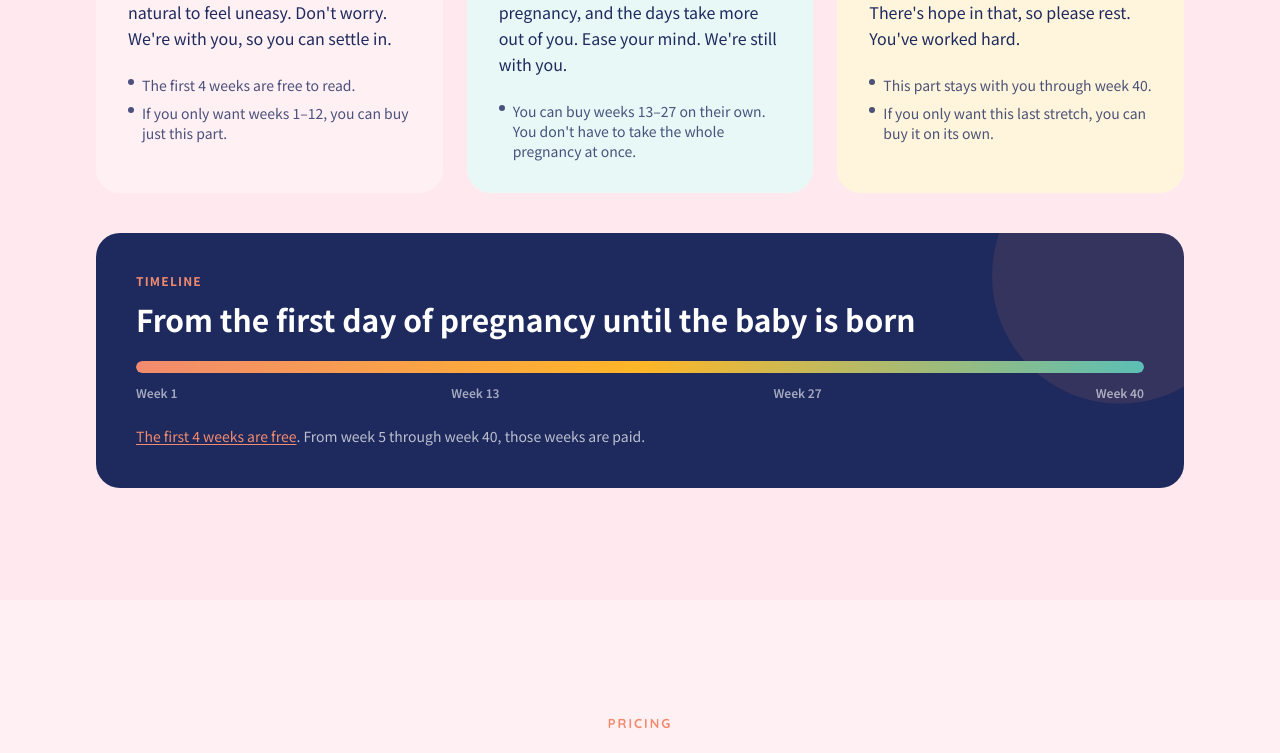
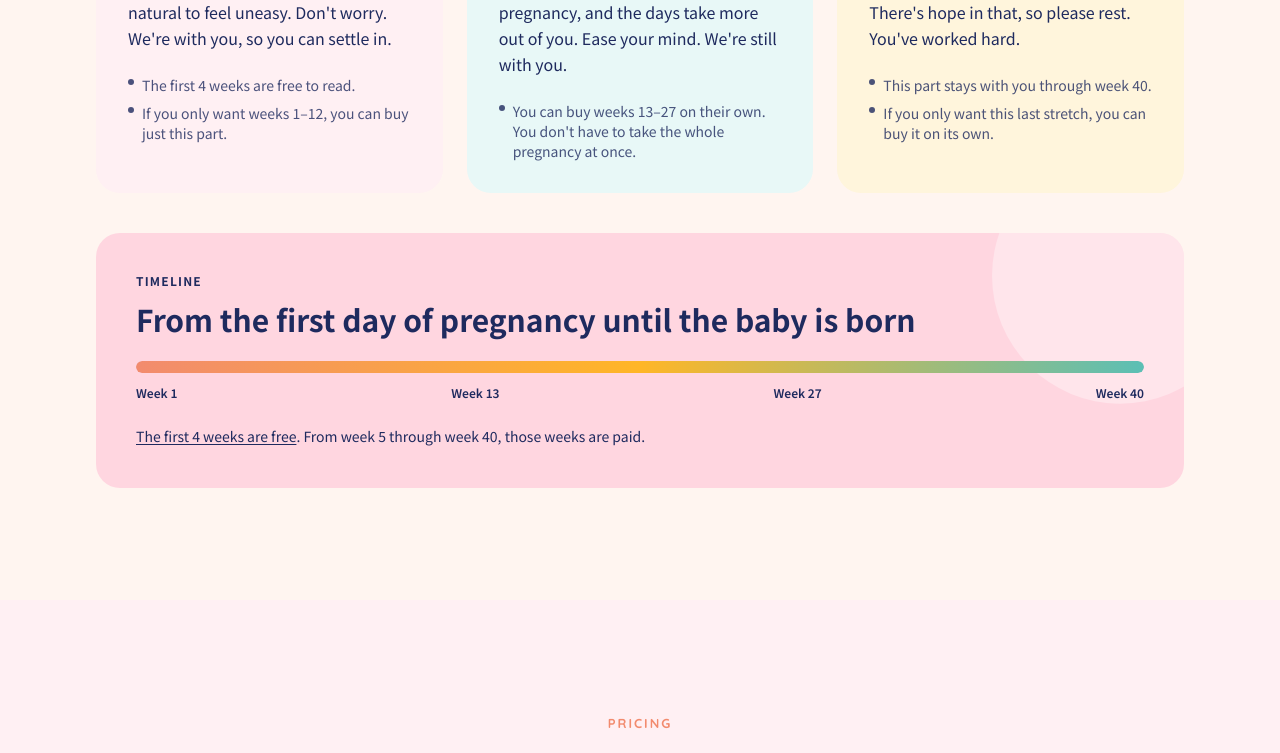
Before and after one commit to annie101101046/maybe-talk-app, a Next.js app: page / in a window 1280 px wide. Shown: the part 2165-2918 px from the top of the page. Built offline with nearby package versions, Linux system fonts and the light colour scheme; no server answers.

Commit message:
Put the soft pink on the timeline card, not the stage field.
The stage section is cream again. Only the timeline card is blush #FFD6E0, with navy text, link, and week labels so the copy stays at least 4.5:1.

Co-authored-by: Annie Huang <annie101101046@users.noreply.github.com>

```diff
--- a/src/app/page.tsx
+++ b/src/app/page.tsx
@@ -493,12 +493,12 @@ function SectionHeader({
 /* ─────────────────────────────────────────
    Page
    ───────────────────────────────────────── */
-function FreeWeeksLink({ children }: { children: React.ReactNode }) {
+function FreeWeeksLink({ children, color }: { children: React.ReactNode; color?: string }) {
   return (
     <a
       href={PRICING.freeWeeksUrl}
       className="underline underline-offset-2"
-      style={{ color: "var(--coral)" }}
+      style={{ color: color ?? "var(--coral)" }}
     >
       {children}
     </a>
@@ -787,12 +787,11 @@ export default async function LandingPage() {
       {/* ════════════════════════════════════════
           JOURNEY SECTION
           ════════════════════════════════════════ */}
-      <section id="journey" className="section-padding" style={{ backgroundColor: "#FFE9EE" }}>
+      <section id="journey" className="section-padding" style={{ backgroundColor: "var(--cream)" }}>
         <div className="max-w-6xl mx-auto px-4 sm:px-6 lg:px-8">
           <div className="mb-14">
             <SectionHeader
               label={t("懷孕週數", "Pregnancy week by week")}
-              labelColor="var(--navy)"
               title={t("孕期三階段", "Three trimesters")}
               subtitle={t(
                 "三個階段是第 1 到 12 週、第 13 到 27 週，還有第 28 到 40 週。每一段都可以單獨買。",
@@ -847,28 +846,29 @@ export default async function LandingPage() {
 
           <FadeIn delay={400}>
             <div
+              id="timeline"
               className="rounded-3xl p-8 md:p-10 relative overflow-hidden"
-              style={{ background: "var(--navy)" }}
+              style={{ background: "#FFD6E0" }}
             >
               <div
-                className="absolute top-0 right-0 w-64 h-64 rounded-full opacity-10 -translate-y-1/3 translate-x-1/4"
-                style={{ background: "var(--coral)" }}
+                className="absolute top-0 right-0 w-64 h-64 rounded-full -translate-y-1/3 translate-x-1/4"
+                style={{ background: "#fff", opacity: 0.35 }}
                 aria-hidden="true"
               />
               <p
-                className="text-xs font-bold uppercase tracking-widest mb-3"
-                style={{ color: "var(--coral)" }}
+                className="relative text-xs font-bold uppercase tracking-widest mb-3"
+                style={{ color: "var(--navy)" }}
               >
                 {t("時間軸", "Timeline")}
               </p>
               <h3
-                className="text-2xl md:text-3xl font-bold text-white mb-6"
-                style={{ fontFamily: "var(--font-noto), sans-serif" }}
+                className="relative text-2xl md:text-3xl font-bold mb-6"
+                style={{ color: "var(--navy)", fontFamily: "var(--font-noto), sans-serif" }}
               >
                 {t("從懷孕的第一天，一直陪到寶寶出生", "From the first day of pregnancy until the baby is born")}
               </h3>
               <div className="relative">
-                <div className="h-3 rounded-full bg-white/10 overflow-hidden">
+                <div className="h-3 rounded-full overflow-hidden" style={{ background: "rgba(30,42,94,0.08)" }}>
                   <div
                     className="h-full rounded-full"
                     style={{
@@ -877,22 +877,25 @@ export default async function LandingPage() {
                     }}
                   />
                 </div>
-                <div className="flex justify-between mt-3 text-xs text-white/60 font-semibold">
+                <div
+                  className="flex justify-between mt-3 text-xs font-semibold"
+                  style={{ color: "var(--navy)" }}
+                >
                   <span>{t("第 1 週", "Week 1")}</span>
                   <span>{t("第 13 週", "Week 13")}</span>
                   <span>{t("第 27 週", "Week 27")}</span>
                   <span>{t("第 40 週", "Week 40")}</span>
                 </div>
               </div>
-              <p className="text-white/70 text-sm mt-6 leading-relaxed">
+              <p className="relative text-sm mt-6 leading-relaxed" style={{ color: "var(--navy)" }}>
                 {locale === "zh" ? (
                   <>
-                    <FreeWeeksLink>{freeWeeks}</FreeWeeksLink>
+                    <FreeWeeksLink color="var(--navy)">{freeWeeks}</FreeWeeksLink>
                     。從第 5 週到第 40 週，就是需要付費的部分。
                   </>
                 ) : (
                   <>
-                    <FreeWeeksLink>{freeWeeks}</FreeWeeksLink>. From week 5 through week 40, those weeks are paid.
+                    <FreeWeeksLink color="var(--navy)">{freeWeeks}</FreeWeeksLink>. From week 5 through week 40, those weeks are paid.
                   </>
                 )}
               </p>
```
